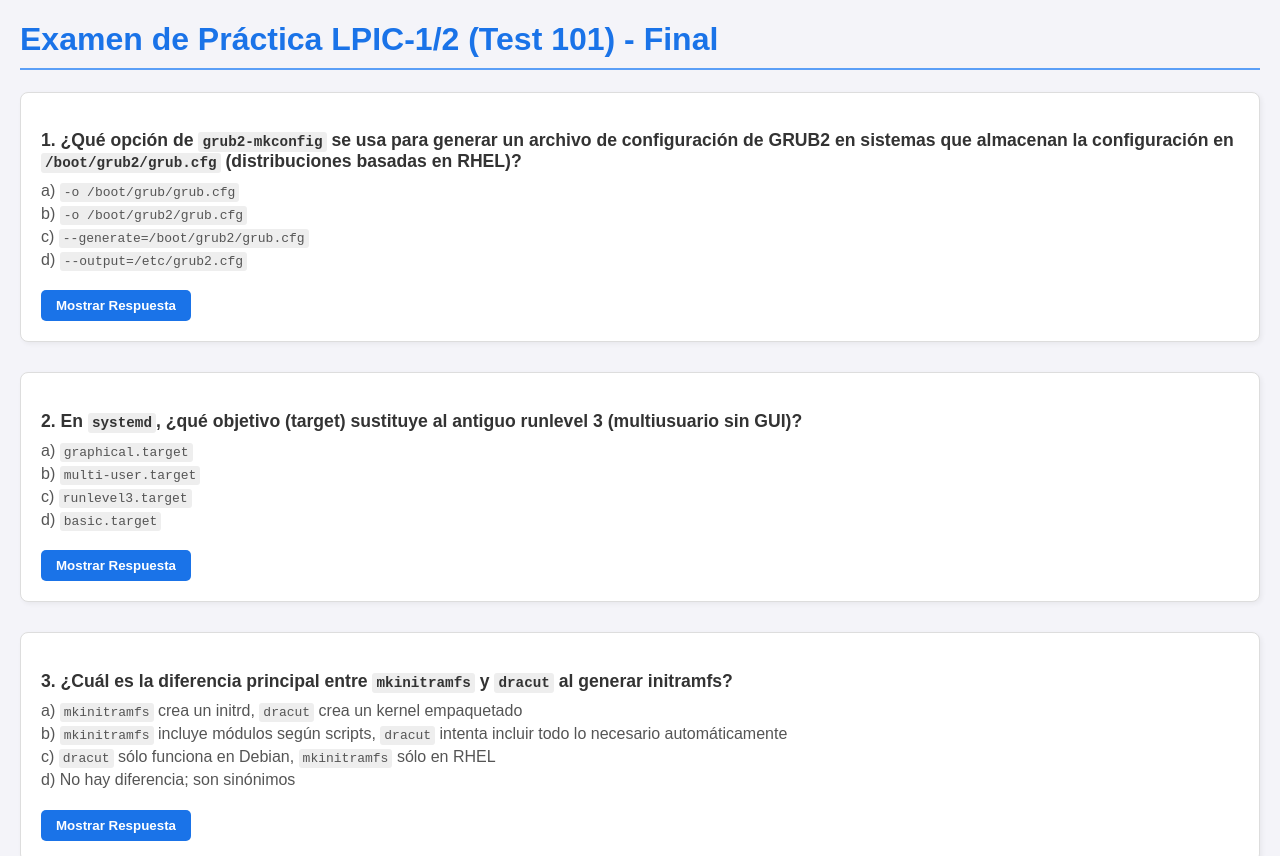
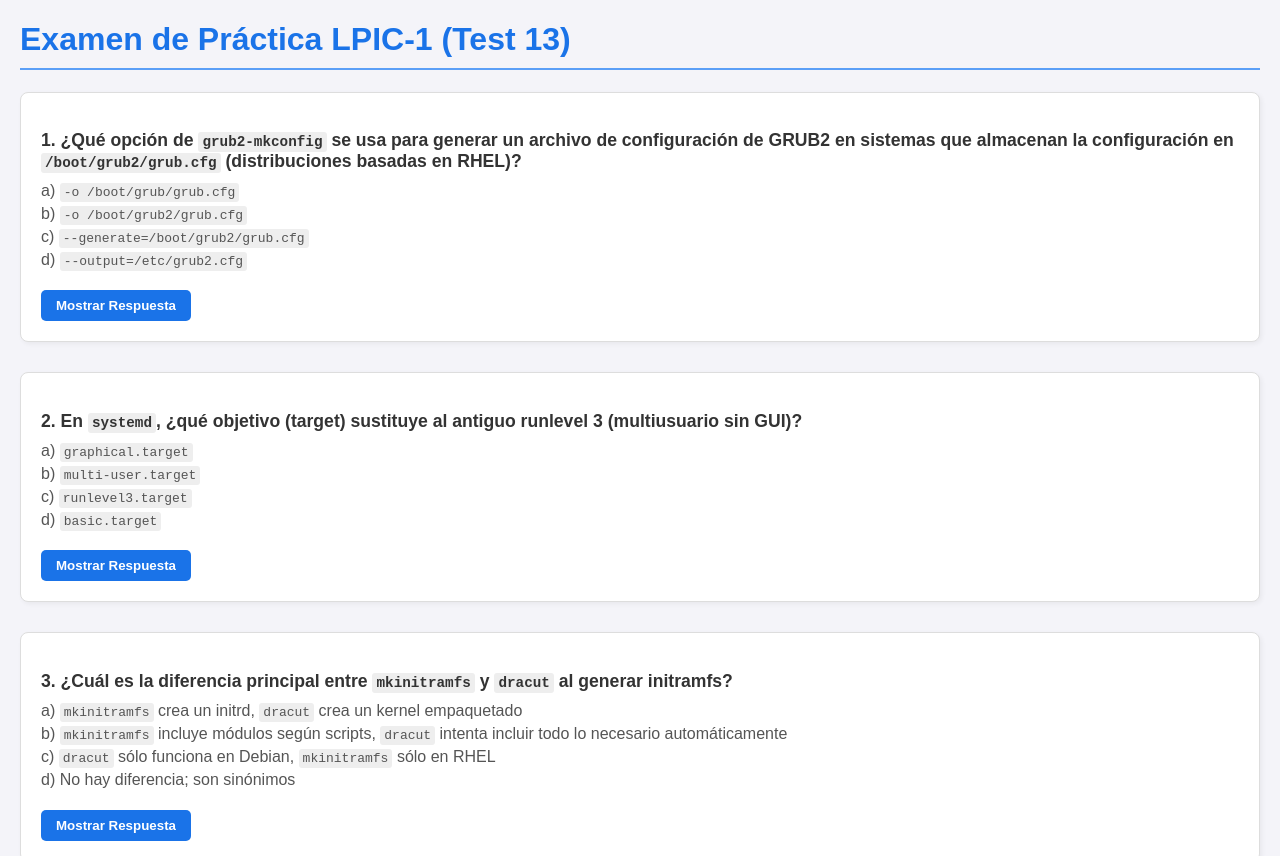
Before and after one commit to jpm70/Preparaci-n-LPIC1, a plain HTML site: page Test (13).html in a window 1280 px wide. Shown: the top 856 px of the page. Drawn offline with Linux system fonts and the light colour scheme.

```diff
--- a/Test (13).html
+++ b/Test (13).html
@@ -3,7 +3,7 @@
 <head>
     <meta charset="UTF-8">
     <meta name="viewport" content="width=device-width, initial-scale=1.0">
-    <title>Examen LPIC-1/2 - Práctica 101 Final</title>
+    <title>Examen LPIC-1 - Test 13</title>
     <style>
         body {
             font-family: Arial, sans-serif;
@@ -74,7 +74,7 @@
 </head>
 <body>
 
-    <h1>Examen de Práctica LPIC-1/2 (Test 101) - Final</h1>
+    <h1>Examen de Práctica LPIC-1 (Test 13)</h1>
 
     <div class="pregunta-container">
         <p class="pregunta-texto">1. ¿Qué opción de <code>grub2-mkconfig</code> se usa para generar un archivo de configuración de GRUB2 en sistemas que almacenan la configuración en <code>/boot/grub2/grub.cfg</code> (distribuciones basadas en RHEL)?</p>
@@ -1103,4 +1103,5 @@
     </script>
 
 </body>
+
 </html>
```
